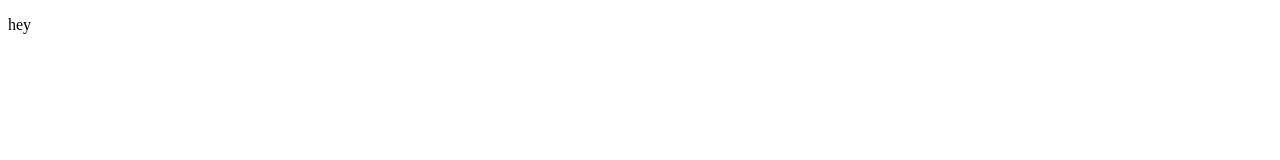
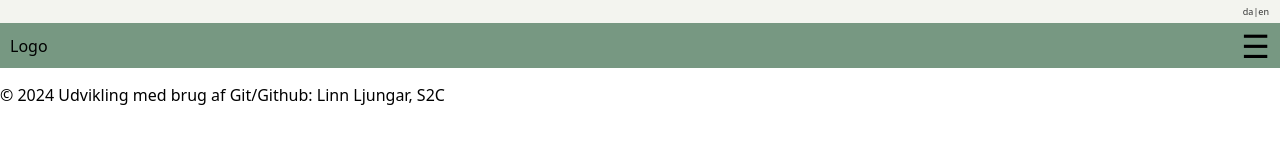
Before and after one commit to LLjungar/Udvikling-med-brug-af-Git-GitHub, a plain HTML site: page index.html in a window 1280 px wide. Drawn offline with Linux system fonts and the light colour scheme.

Commit message:
Færdig header: kommentarer er tilføjet i koden

```diff
--- a/index.html
+++ b/index.html
@@ -2,11 +2,28 @@
 <html lang="da">
 <head>
     <meta charset="UTF-8">
-    <meta http-equiv="X-UA-Compatible" content="IE=edge">
     <meta name="viewport" content="width=device-width, initial-scale=1.0">
-    <title>Document</title>
+    <title>Udvikling med brug af Git/Github</title>
+    <link rel="stylesheet" href="style.css">
 </head>
 <body>
-    <p>hey</p>
+    <header>
+        <div class="upper-header">
+            <div class="language-selector">da|en</div>
+        </div>
+        <div class="lower-header">
+            <div class="logo">Logo</div>
+            <div class="burger-menu">☰</div>
+        </div>
+    </header>
+
+    <main>
+        <!-- Indhold af din main sektion her -->
+    </main>
+
+    <footer>
+        <!-- Tilføjer copy for at "skrive under" -->
+        <p>&copy; 2024 Udvikling med brug af Git/Github: Linn Ljungar, S2C</p>
+    </footer>
 </body>
 </html>
--- a/style.css
+++ b/style.css
@@ -0,0 +1,41 @@
+/* margin på 0 for at siden fyldes ud. system-ui indeholder den ønskede skrifttype */
+body {
+    margin: 0;
+    font-family: system-ui, -apple-system, BlinkMacSystemFont, 'Segoe UI', Roboto, Oxygen, Ubuntu, Cantarell, 'Open Sans', 'Helvetica Neue', sans-serif;
+}
+
+
+/* styler øvre/upper headerdel til flex får at rykke indhold til højre*/
+.upper-header {
+    background-color: #F3F4EF;
+    display: flex;
+    justify-content: flex-end;
+    align-items: center;
+    padding: 5px 11px;
+    font-size: xx-small;
+}
+
+/* styler den nedre/lower header til flex for at give plads til både logo og ikon. Justeres med padding*/
+.lower-header {
+    background-color: #779882;
+    display: flex;
+    justify-content: space-between;
+    align-items: center;
+    padding: 1px 10px;
+}
+
+/* farver teksten/mini nav i "upper" delen af header sort*/
+.language-selector {
+    color: #333;
+}
+
+/* farver logo og burgermenuikon sort/
+.logo, .burger-menu {
+    color:black;
+}
+
+/* cursor skrifter til hånd i hover og større burgermenuikon*/
+.burger-menu {
+    cursor: pointer;
+    font-size: xx-large;
+}
```
